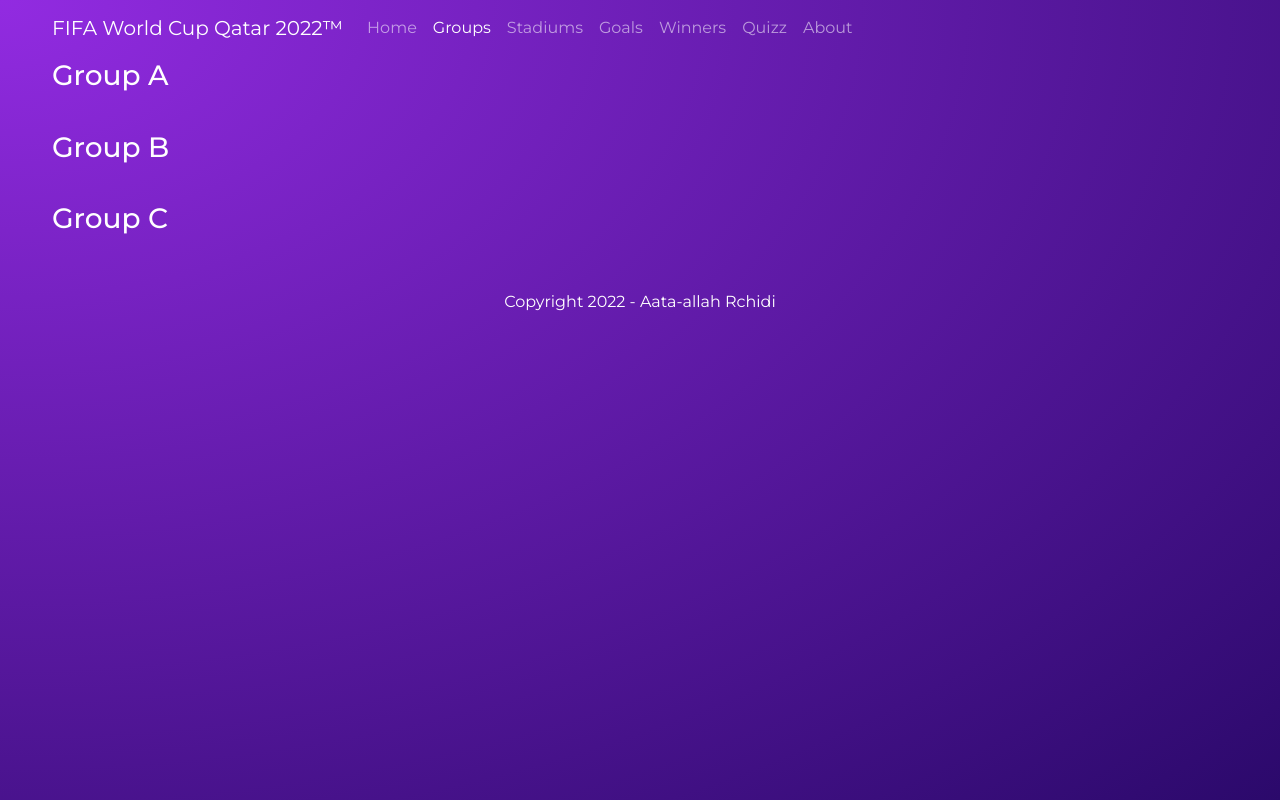
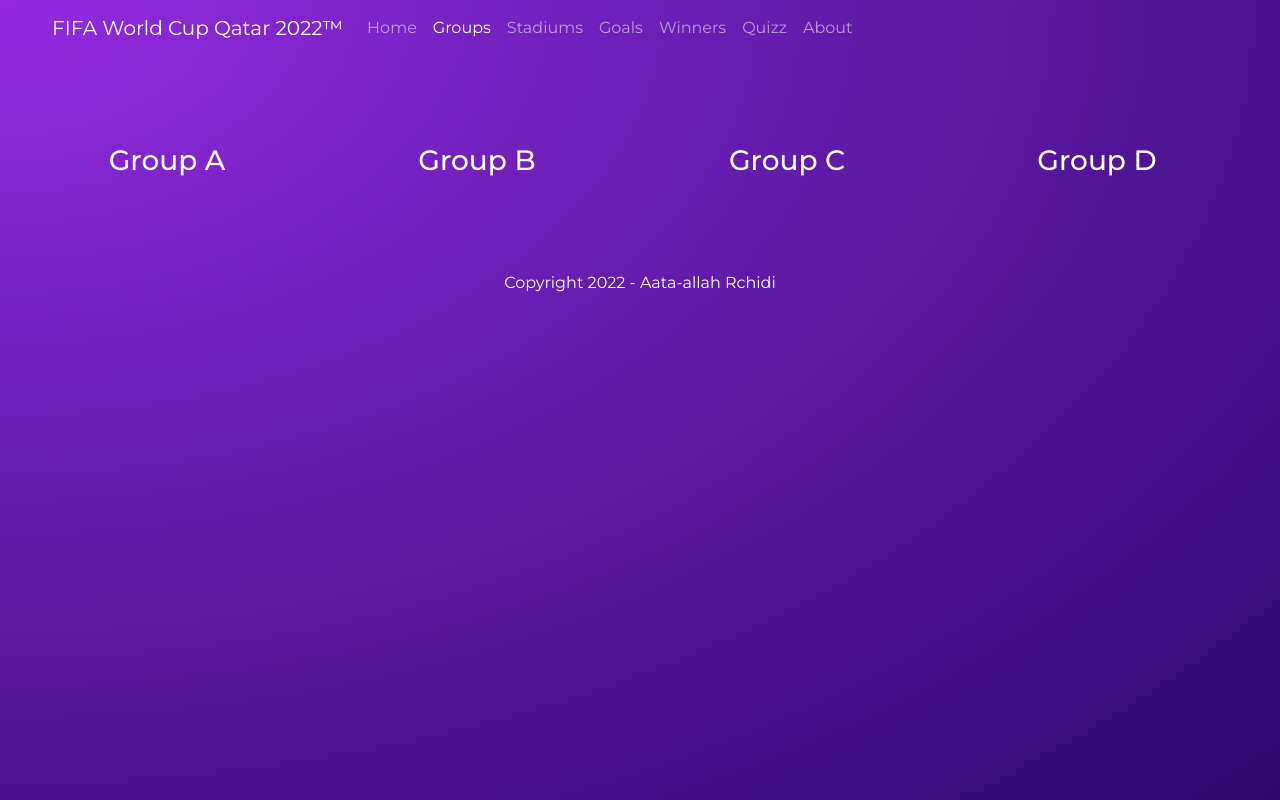
Before and after one commit to Atalaa/React-Soccer-world-cup-2022, a Gatsby site: page /thegroups in a window 1280 px wide. Built offline with nearby package versions, Linux system fonts and the light colour scheme; Gatsby itself is replaced by a stand-in of ours.

Commit message:
added new instance filesystem, css-modules

```diff
--- a/gatsby-config.js
+++ b/gatsby-config.js
@@ -9,6 +9,13 @@
     `gatsby-plugin-image`,
     `gatsby-plugin-sharp`,
     `gatsby-transformer-sharp`, // Needed for dynamic images
+    {
+      resolve: `gatsby-source-filesystem`,
+      options: {
+        name: `thegroups`,
+        path: `${__dirname}/src/pages/thegroups`,
+      },
+    },
     {
       resolve: `gatsby-source-filesystem`,
       options: {
@@ -37,6 +44,13 @@
         path: `${__dirname}/src/groupC`,
       },
     },
+    {
+      resolve: `gatsby-source-filesystem`,
+      options: {
+        name: `groupD`,
+        path: `${__dirname}/src/groupD`,
+      },
+    },
     `gatsby-transformer-sharp`,
     `gatsby-plugin-sharp`,
     {
--- a/src/components/layout.js
+++ b/src/components/layout.js
@@ -3,7 +3,7 @@
 import { useStaticQuery, graphql } from "gatsby"
 
 import Navbar from "./navbar"
-import "./layout.scss"
+import "../styles/global.scss"
 
 //children represents anything nested inside <Layout></Layout> component.
 const Layout = ({ children }) => {
--- a/src/pages/thegroups.js
+++ b/src/pages/thegroups.js
@@ -1,26 +1,38 @@
 import React from "react"
 import Layout from "../components/layout"
 import Seo from "../components/seo"
-import { Link } from "gatsby"
+import { graphql, Link } from "gatsby"
+import { groups } from "./thegroups.module.css"
 
-const Thegroups = () => {
+const Thegroups = ({ data }) => {
+  console.log("data", data)
   return (
     <Layout>
       <Seo title="Groups" />
-      <div className="container-fluid">
-        <div>
-          <Link to="/thegroups/a" className="navbar-brand">
-            <h3>Group A</h3>
-          </Link>
-          <Link to="/thegroups/b" className="navbar-brand">
-            <h3>Group B</h3>
-          </Link>
-          <Link to="/thegroups/c" className="navbar-brand">
-            <h3>Group C</h3>
-          </Link>
-        </div>
+      <div className={groups}>
+        {data.allFile.nodes.map((e, index) => {
+          return (
+            <Link
+              key={index}
+              to={`/thegroups/${e.name}`}
+              className="navbar-brand"
+            >
+              <h3>Group {e.name.toUpperCase()}</h3>
+            </Link>
+          )
+        })}
       </div>
     </Layout>
   )
 }
 export default Thegroups
+
+export const query = graphql`
+  query {
+    allFile(filter: { sourceInstanceName: { eq: "thegroups" } }) {
+      nodes {
+        name
+      }
+    }
+  }
+`
--- /dev/null
+++ b/src/pages/thegroups.module.css
@@ -0,0 +1,10 @@
+.groups {
+  display: grid;
+  grid-template-columns: 1fr 1fr 1fr 1fr;
+  grid-gap: 80px;
+  margin: 80px 20px;
+}
+
+.groups h3 {
+  text-align: center;
+}
```
Also changed, not shown: src/pages/thegroups/d.js (added, +33 -0 lines), src/groupD/13.france.png (added), src/groupD/14.denmark.png (added), src/groupD/15.tunisia.png (added), src/groupD/16.australia.png (added), src/styles/global.scss (renamed from src/components/layout.scss).
